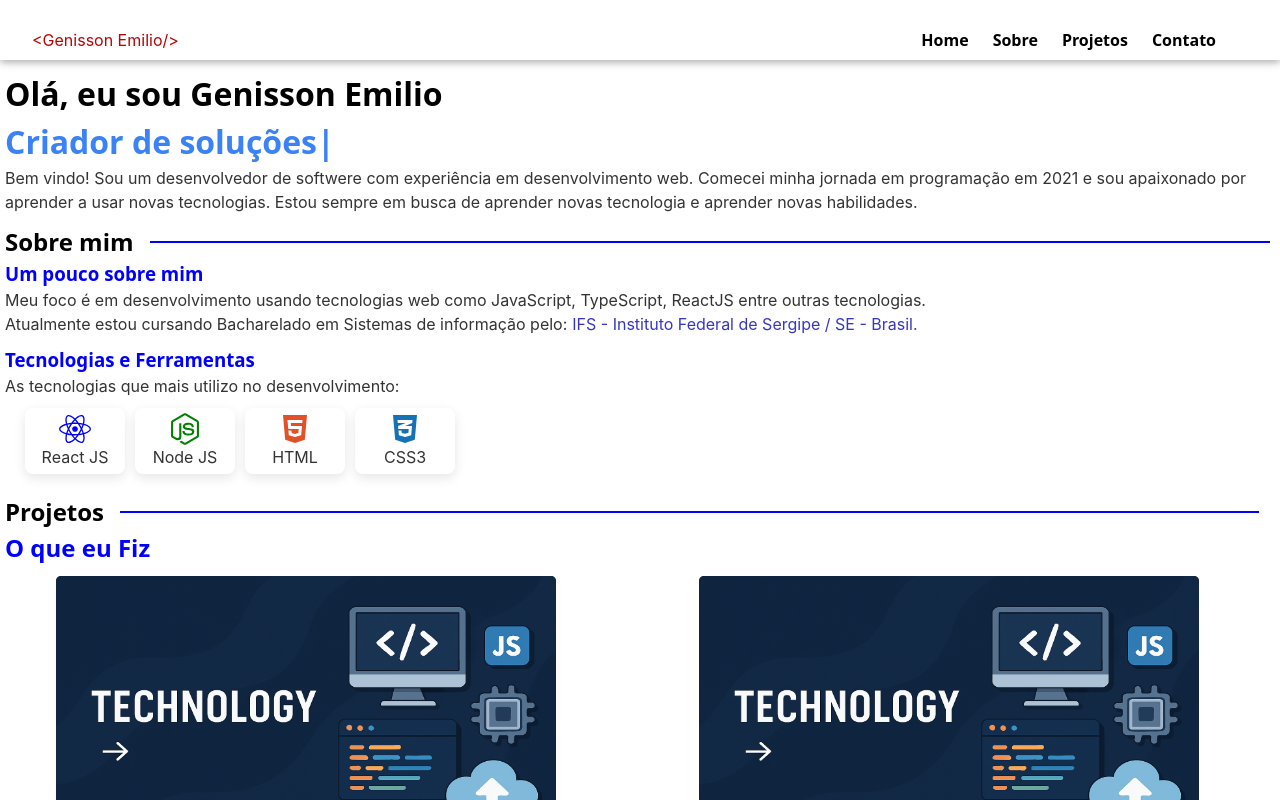
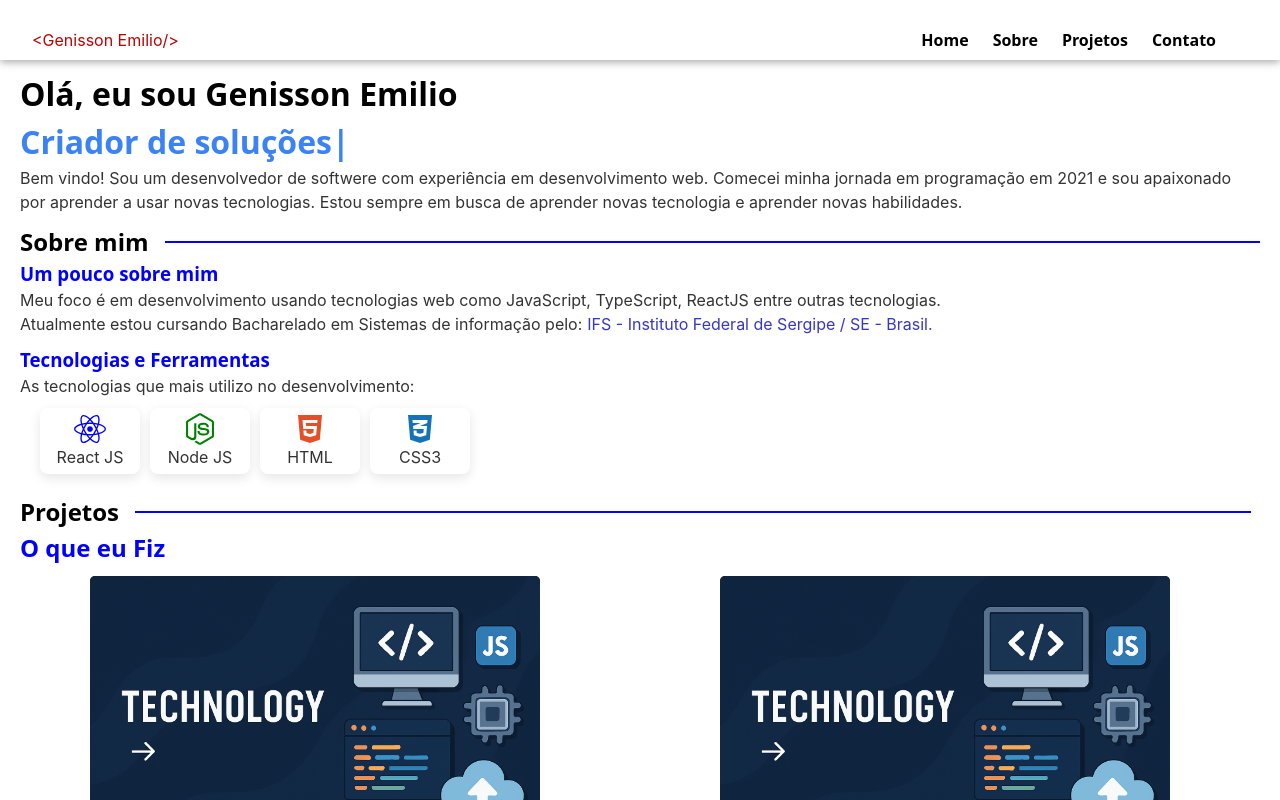
Before and after one commit to GenissonEmilio/Portifolio, a React (Vite) app in the folder portifolio/: page / in a window 1280 px wide. Built offline with nearby package versions, Linux system fonts and the light colour scheme.

Commit message:
fix width problem in the project box

```diff
--- a/portifolio/src/components/ProjectCard/ProjectBox/ProjectBox.module.css
+++ b/portifolio/src/components/ProjectCard/ProjectBox/ProjectBox.module.css
@@ -3,7 +3,7 @@
     color: white;
     margin-right: 20px;
     border-radius: 5px;
-    width: 500px;
+    width: 450px;
 }
 
 .projectIMG {
--- a/portifolio/src/pages/Home.tsx
+++ b/portifolio/src/pages/Home.tsx
@@ -8,7 +8,7 @@ import ProjectBox from "../components/ProjectCard/ProjectBox/ProjectBox";
 const Home: React.FC = () => {
 
     return (
-        <div id="home" style={{ paddingLeft: '5px', paddingTop: '70px', paddingRight: '10px' }}>
+        <div id="home" style={{ padding: '70px 20px 0 20px' }}>
             <h1 style={{ fontSize: '2rem', whiteSpace: 'nowrap' }}>
                 Olá, eu sou Genisson Emilio
             </h1>
```
